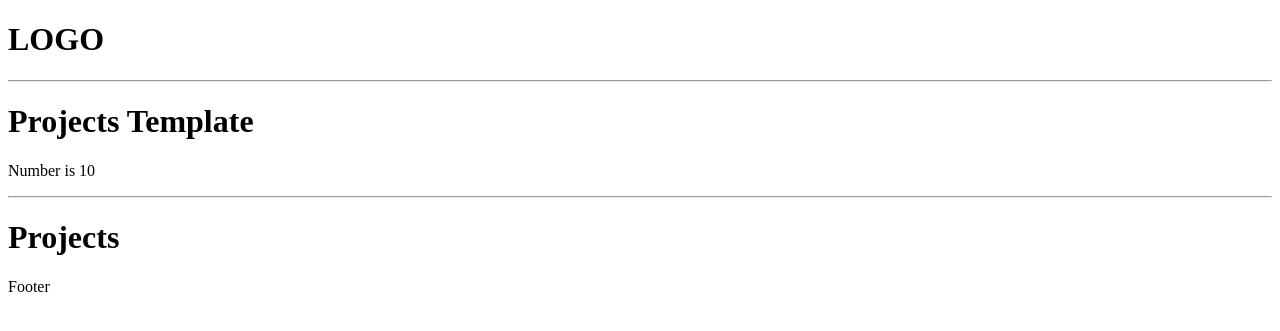
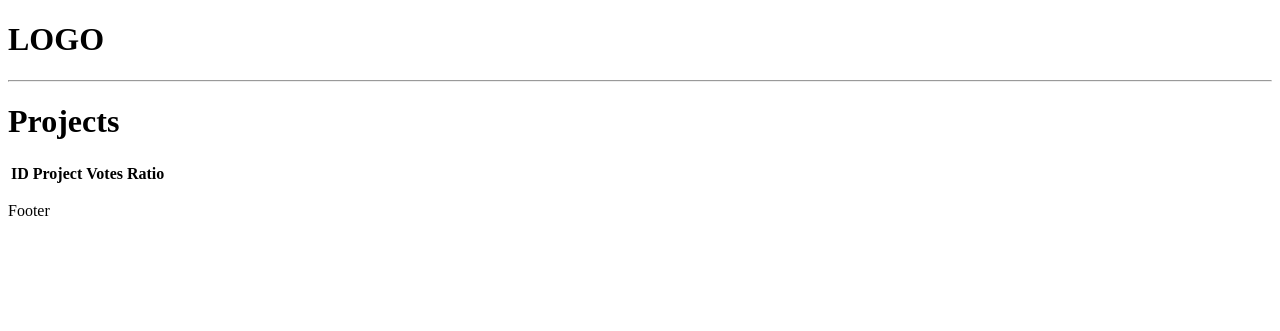
Before and after one commit to trickster26/Find_Dev, a Django app: page / in a window 1280 px wide. Shown: the top 331 px of the page. Run offline with Django 4.2, Linux system fonts and the light colour scheme; lists and menus that the app fills with data are empty.

Commit message:
Add files via upload

```diff
--- a/Django Learning Projects/Find_Dev/settings.py
+++ b/Django Learning Projects/Find_Dev/settings.py
@@ -38,6 +38,8 @@ INSTALLED_APPS = [
     'django.contrib.sessions',
     'django.contrib.messages',
     'django.contrib.staticfiles',
+
+
     'projects.apps.ProjectConfig',
 
 ]
--- a/Django Learning Projects/projects/admin.py
+++ b/Django Learning Projects/projects/admin.py
@@ -1,3 +1,8 @@
 from django.contrib import admin
 
 # Register your models here.
+from .models import Project ,Review ,Tag
+
+admin.site.register(Project)
+admin.site.register(Review)
+admin.site.register(Tag)
--- a/Django Learning Projects/projects/templates/projects/projects.html
+++ b/Django Learning Projects/projects/templates/projects/projects.html
@@ -2,27 +2,26 @@
 
 {%block content%}
 
-<h1>Projects Template</h1>
+<h1>Projects</h1>
+<table>
+    <tr>
+        <th>ID</th>
+        <th>Project</th>
+        <th>Votes</th>
+        <th>Ratio</th>
+        <th></th>
+    </tr>
+    {% for project in Projects %}
+    <tr>
+        <td>{{project.id}}</td>
+        <td>{{project.title}}</td>
+        <td>{{project.vote_total}}</td>
+        <td>{{project.vote_ratio}}</td>
+        <td><a href ="{% url 'project' project.id %}">Views</a></td>
+    </tr>
 
-{% if number > 10 %}
-<p>Number is greater than 10</p>
+    {% endfor %}
+</table>
 
-{% elif number == 10 %}
-<p>Number is 10</p>
-
-{% else %}
-<p>Number is less than 10 </p>
-
-{% endif %}
-
-<hr>
-
-<h1>Projects</h1>
-
-<ul>
-    {% for project in Projects %}
-        <li>Title:{{project.title}} --- {{project.description}}</li>
-    {% endfor %}
-</ul>
 
 {%endblock content%}
--- a/Django Learning Projects/projects/templates/projects/single-project.html
+++ b/Django Learning Projects/projects/templates/projects/single-project.html
@@ -3,6 +3,11 @@
 
 {%block content%}
 <h1>{{project.title}}</h1>
+<hr>
+{% for tag in tags %}
+<span style="border:1px solid grey">{{tag}}</span>
+{% endfor %}
+<hr>
 <br>
 <p>{{project.description}}</p>
 {%endblock content%}
--- a/Django Learning Projects/projects/views.py
+++ b/Django Learning Projects/projects/views.py
@@ -2,6 +2,7 @@ from multiprocessing import context
 from django.shortcuts import render
 
 from django.http import HttpResponse
+from .models import Project
 
 projectList=[
     {
@@ -22,14 +23,12 @@ projectList=[
 ]
 
 def projects(request):
-    page='projects'
-    number =10
-    context ={'page':page,'number':number,'projects':projectList,}
+
+    projects= Project.objects.all()
+    context ={'projects':projects}
     return render(request,'projects/projects.html', context)
 
 def project(request,pk):
-    projectObj = None
-    for i in projectList:
-        if i['id'] == pk:
-            projectObj = i
-    return render(request,'projects/single-project.html',{'project':projectObj})
+    projectObj = Project.objects.get(id=pk)
+    tags = projectObj.tags.all
+    return render(request,'projects/single-project.html',{'project':projectObj,'tags':tags})
```
Also changed, not shown: Django Learning Projects/projects/models.py (+43 -0 lines), Django Learning Projects/db.sqlite3, Django Learning Projects/projects/migrations/0001_initial.py (added), Django Learning Projects/projects/migrations/0002_tag_project_vote_total_review_project_tags.py (added), Django Learning Projects/projects/migrations/0003_project_vote_ratio.py (added).
